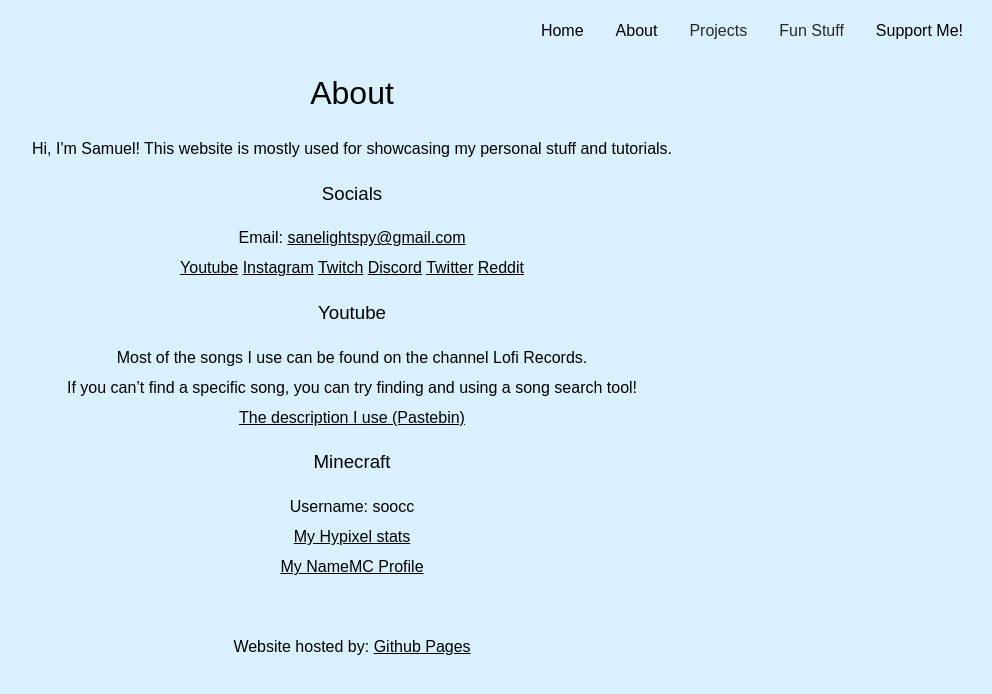
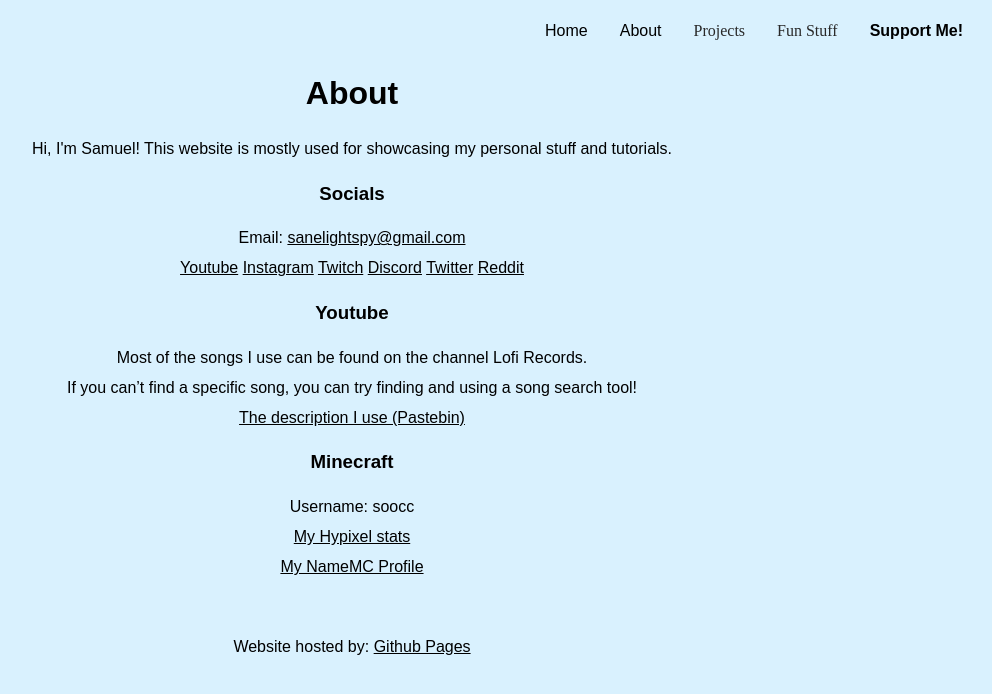
Before and after one commit to soocc/sooccsocks2, a Jekyll site: the page built from about.html, in a window 1280 px wide. Shown: the top 694 px of the page, without its empty margins (288-1280 px from the left). Built offline with Jekyll 4.4.1, drawn with Linux system fonts in a browser that asks for light colours.

Commit message:
Update styles.css

```diff
--- a/styles/styles.css
+++ b/styles/styles.css
@@ -75,9 +75,8 @@
   display: block;
 }
 
-* {
+p, h1, h2, h3, h4, a, button {
   font-family: Arial;
-  font-weight: normal;
 }
 
 body {
```
